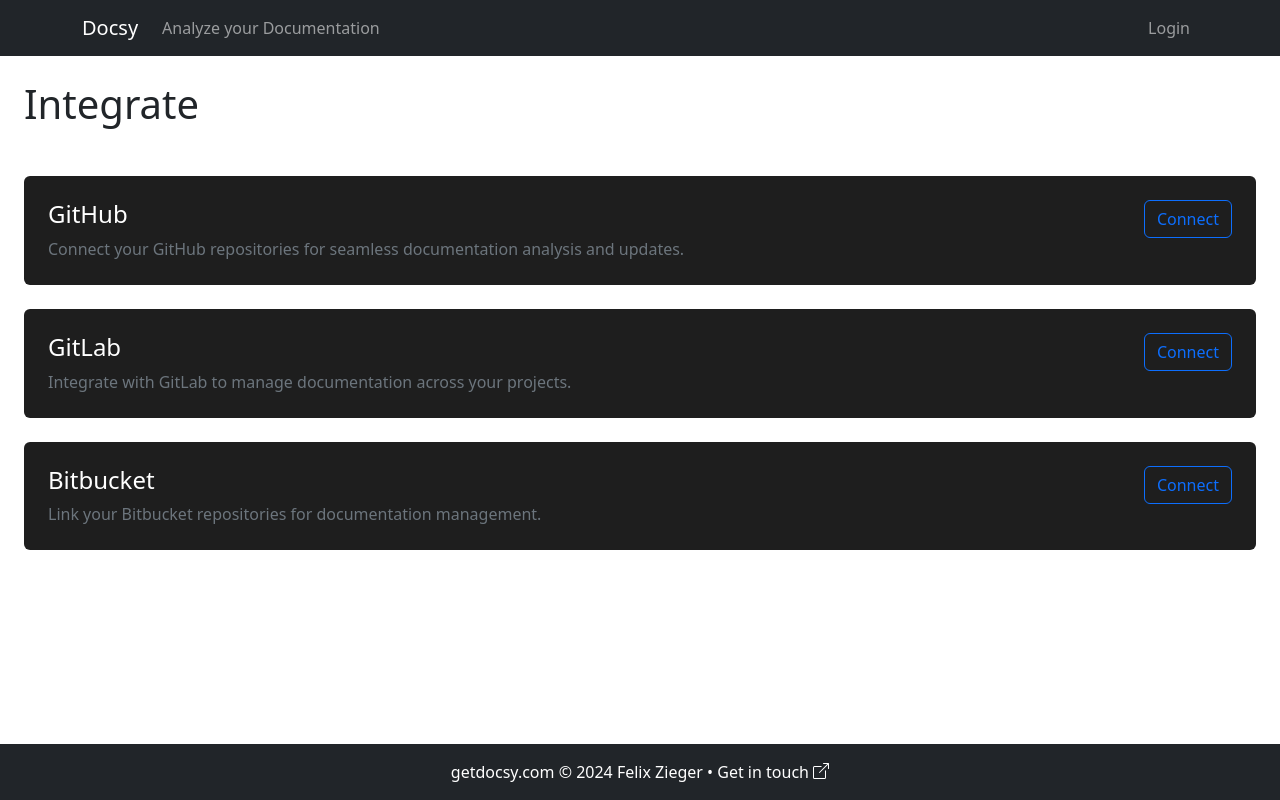
After one commit to getdocsy/docsy, a Django app: template backend/src/app/templates/integrate.html in a window 1280 px wide. The commit adds this page. Run offline with Django 5.2, Linux system fonts and the light colour scheme; the template is opened without the code that fills it, so the values that code supplies are empty.

Commit message:
integration page

```diff
--- a/backend/src/app/templates/base.html
+++ b/backend/src/app/templates/base.html
@@ -59,6 +59,11 @@
                     </a>
                 </li>
                 <li class="nav-item">
+                    <a class="nav-link text-white {% if request.path == '/integrate/' %}active bg-secondary{% endif %}" href="/integrate">
+                        <i class="bi bi-plug me-2"></i>Integrate
+                    </a>
+                </li>
+                <li class="nav-item">
                     <a class="nav-link text-white {% if request.path == '/analysis/' %}active bg-secondary{% endif %}" href="/analysis">
                         <i class="bi bi-search me-2"></i>Analyze
                     </a>
--- /dev/null
+++ b/backend/src/app/templates/integrate.html
@@ -0,0 +1,73 @@
+{% extends 'base.html' %}
+
+{% block content %}
+<div class="container-fluid p-4">
+    <h1 class="mb-5">Integrate</h1>
+
+    <div class="d-flex flex-column gap-4">
+        <!-- GitHub Integration -->
+        <div class="card bg-dark text-white border-0">
+            <div class="card-body p-4">
+                <div class="d-flex justify-content-between align-items-start">
+                    <div>
+                        <h2 class="h4 mb-2">GitHub</h2>
+                        <p class="text-secondary mb-0">Connect your GitHub repositories for seamless documentation analysis and updates.</p>
+                    </div>
+                    <div class="d-flex align-items-center">
+                        <button class="btn btn-outline-primary">Connect</button>
+                    </div>
+                </div>
+            </div>
+        </div>
+
+        <!-- GitLab Integration -->
+        <div class="card bg-dark text-white border-0">
+            <div class="card-body p-4">
+                <div class="d-flex justify-content-between align-items-start">
+                    <div>
+                        <h2 class="h4 mb-2">GitLab</h2>
+                        <p class="text-secondary mb-0">Integrate with GitLab to manage documentation across your projects.</p>
+                    </div>
+                    <div class="d-flex align-items-center">
+                        <button class="btn btn-outline-primary">Connect</button>
+                    </div>
+                </div>
+            </div>
+        </div>
+
+        <!-- Bitbucket Integration -->
+        <div class="card bg-dark text-white border-0">
+            <div class="card-body p-4">
+                <div class="d-flex justify-content-between align-items-start">
+                    <div>
+                        <h2 class="h4 mb-2">Bitbucket</h2>
+                        <p class="text-secondary mb-0">Link your Bitbucket repositories for documentation management.</p>
+                    </div>
+                    <div class="d-flex align-items-center">
+                        <button class="btn btn-outline-primary">Connect</button>
+                    </div>
+                </div>
+            </div>
+        </div>
+    </div>
+</div>
+
+<style>
+    .card {
+        background-color: #1e1e1e !important;
+        transition: transform 0.2s;
+    }
+    .card:hover {
+        transform: translateY(-2px);
+    }
+    .btn-outline-primary {
+        border-color: #0d6efd;
+        color: #0d6efd;
+    }
+    .btn-outline-primary:hover {
+        background-color: #0d6efd;
+        color: white;
+    }
+</style>
+
+{% endblock %}
--- a/backend/src/app/urls.py
+++ b/backend/src/app/urls.py
@@ -8,6 +8,7 @@ from app.views import (
     DashboardView,
     TargetView,
     FineTuningView,
+    IntegrateView,
 )
 
 urlpatterns = [
@@ -17,6 +18,7 @@ urlpatterns = [
     path("target/", TargetView.as_view(), name="target"),
     path("dashboard/", DashboardView.as_view(), name="dashboard"),
     path("fine-tuning/", FineTuningView.as_view(), name="fine-tuning"),
+    path("integrate/", IntegrateView.as_view(), name="integrate"),
     path("accounts/", include("django.contrib.auth.urls")),
     path("", AnalysisView.as_view()),
 ]
--- a/backend/src/app/views/__init__.py
+++ b/backend/src/app/views/__init__.py
@@ -3,6 +3,7 @@ from .analysis_results_view import AnalysisResultView
 from .dashboard_view import DashboardView
 from .target_view import TargetView
 from .fine_tuning_view import FineTuningView
+from .integrate_view import IntegrateView
 
 __all__ = [
     "AnalysisView",
@@ -10,4 +11,5 @@ __all__ = [
     "DashboardView",
     "TargetView",
     "FineTuningView",
+    "IntegrateView",
 ]
```
Also changed, not shown: backend/src/app/views/integrate_view.py (added, +15 -0 lines).
